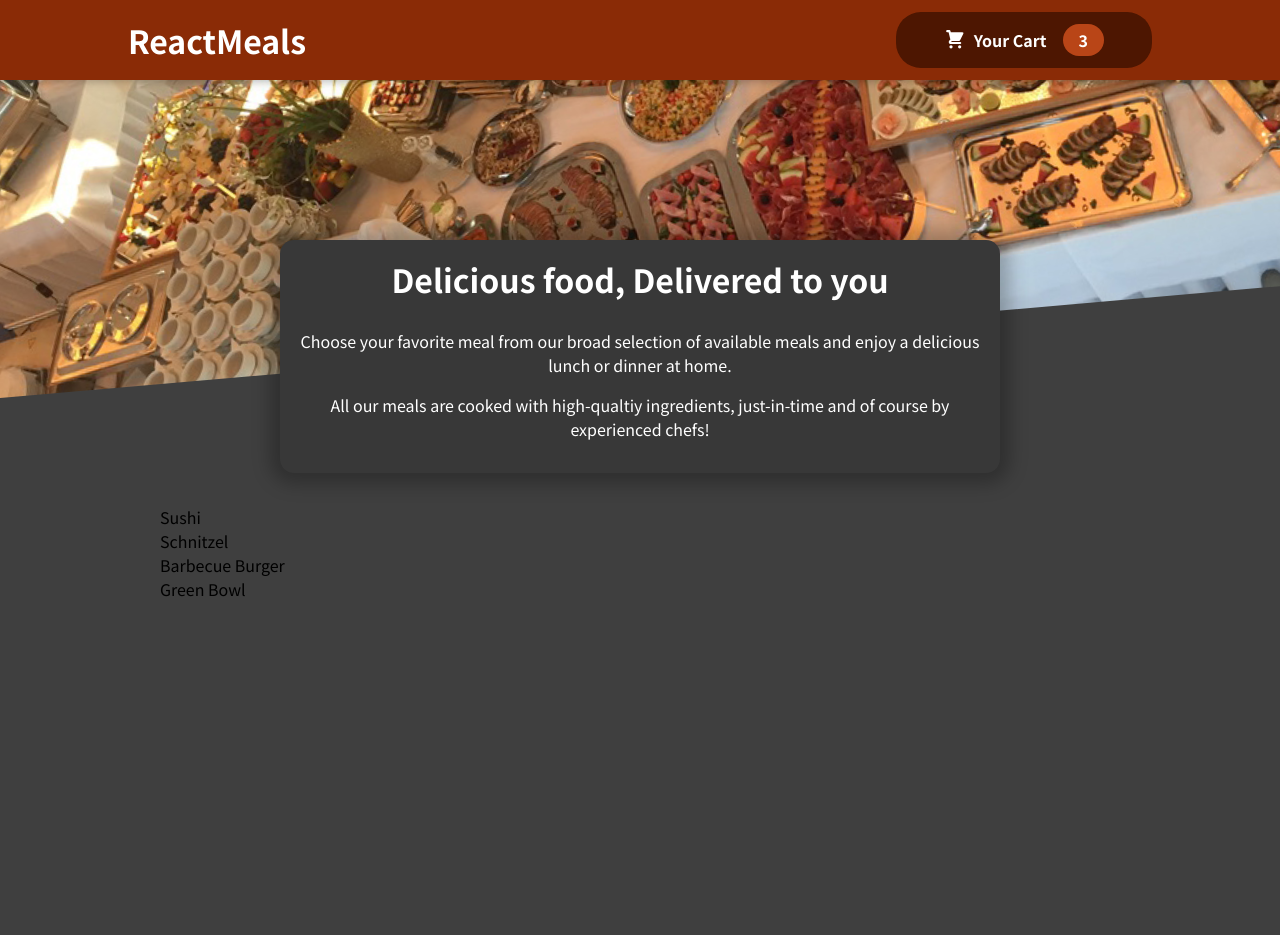
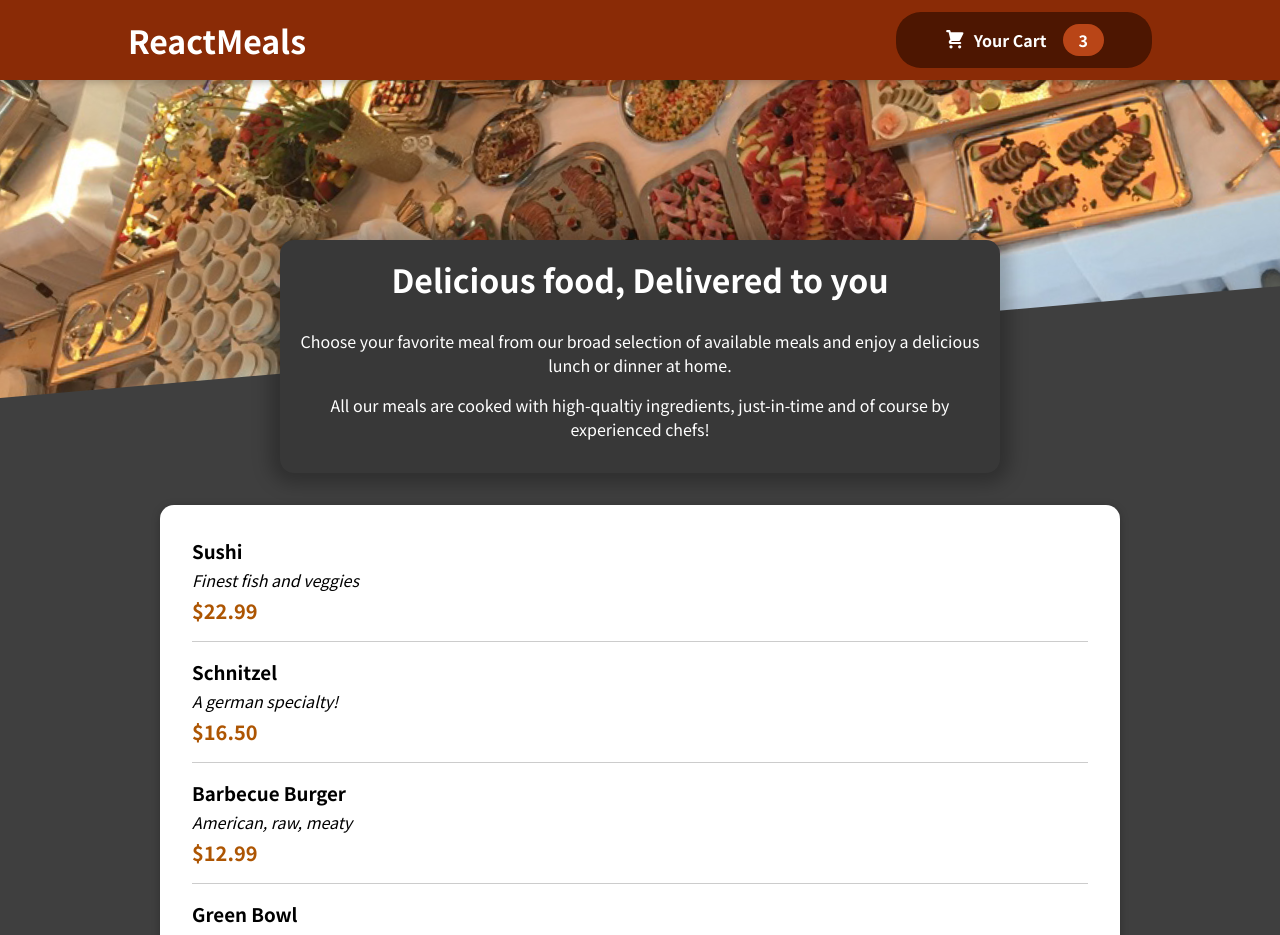
Before and after one commit to elmotabuzo16/sample-react-foodorderapp, a React (Create React App) app: page / in a window 1280 px wide. Shown: the top 935 px of the page. Before the commit the page ends 800 px from the top, so only its background shows below. Built offline with nearby package versions, Linux system fonts and the light colour scheme.

Commit message:
adding individual meal component

```diff
--- a/src/components/Meals/AvailableMeals.js
+++ b/src/components/Meals/AvailableMeals.js
@@ -1,4 +1,6 @@
+import Card from '../UI/Card';
 import classes from './AvailableMeals.module.css';
+import MealItem from './MealItem/MealItem';
 
 const DUMMY_MEALS = [
   {
@@ -28,19 +30,22 @@
 ];
 
 const AvailableMeals = () => {
-    const mealList = DUMMY_MEALS.map(meal =>
-        <li>
-            {meal.name}
-        </li>
-    );
+  const mealList = DUMMY_MEALS.map((meal) => (
+    <MealItem
+      key={meal.id}
+      name={meal.name}
+      description={meal.description}
+      price={meal.price}
+    />
+  ));
 
   return (
     <section className={classes.meals}>
-            <ul>
-                {mealList}
-            </ul>
+      <Card>
+        <ul>{mealList}</ul>
+      </Card>
     </section>
   );
-}
+};
 
 export default AvailableMeals;
--- /dev/null
+++ b/src/components/Meals/MealItem/MealItem.js
@@ -0,0 +1,19 @@
+import React from 'react';
+import classes from './MealItem.module.css';
+
+const MealItem = (props) => {
+  const price = `$${props.price.toFixed(2)}`;
+
+  return (
+    <li className={classes.meal}>
+      <div>
+        <h3>{props.name}</h3>
+        <div className={classes.description}>{props.description}</div>
+        <div className={classes.price}>{price}</div>
+      </div>
+      <div></div>
+    </li>
+  );
+};
+
+export default MealItem;
--- /dev/null
+++ b/src/components/Meals/MealItem/MealItem.module.css
@@ -0,0 +1,22 @@
+.meal {
+  display: flex;
+  justify-content: space-between;
+  margin: 1rem;
+  padding-bottom: 1rem;
+  border-bottom: 1px solid #ccc;
+}
+
+.meal h3 {
+  margin: 0 0 0.25rem 0;
+}
+
+.description {
+  font-style: italic;
+}
+
+.price {
+  margin-top: 0.25rem;
+  font-weight: bold;
+  color: #ad5502;
+  font-size: 1.25rem;
+}
--- /dev/null
+++ b/src/components/UI/Card.js
@@ -0,0 +1,8 @@
+import React from 'react';
+import classes from './Card.module.css';
+
+const Card = (props) => {
+  return <div className={classes.card}>{props.children}</div>;
+};
+
+export default Card;
--- /dev/null
+++ b/src/components/UI/Card.module.css
@@ -0,0 +1,6 @@
+.card {
+  padding: 1rem;
+  box-shadow: 0 2px 8px rgba(0, 0, 0, 0.25);
+  border-radius: 14px;
+  background-color: white;
+}
```
Also changed, not shown: src/components/Meals/MealItem/MealItemForm.js (added, +7 -0 lines). Lines whose indentation alone changed are shown as unchanged.
